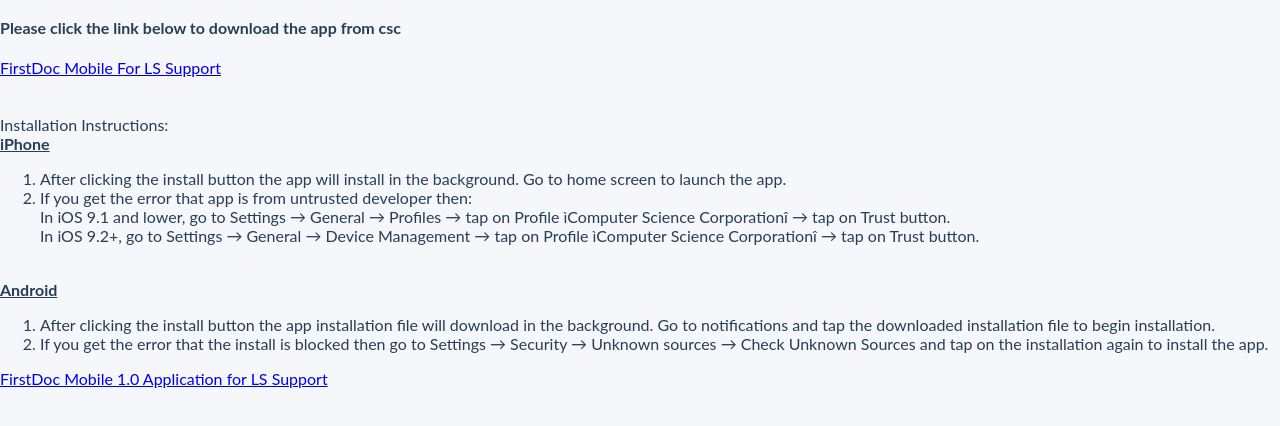
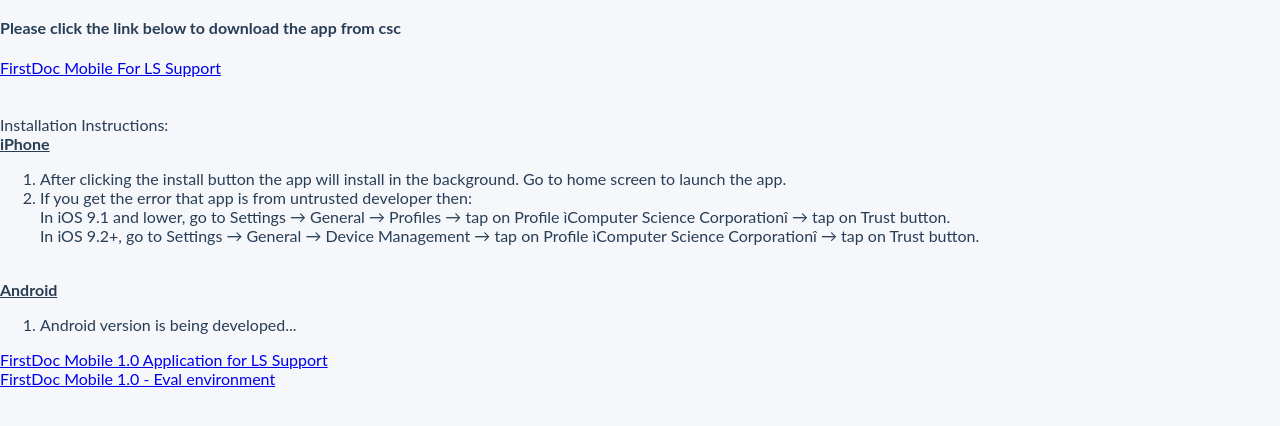
Before and after one commit to lssupport/lssupport, a website: page views/index.html in a window 1280 px wide. Shown: the part 80-506 px from the top of the page. Drawn offline with Linux system fonts and the light colour scheme.

Commit message:
Re Updates for Solgal
Re upload

```diff
--- a/views/index.html
+++ b/views/index.html
@@ -35,14 +35,13 @@
         <b><u>Android</u></b>
         <ol>
             <li>
-                After clicking the install button the app installation file will download in the background. Go to notifications and tap the downloaded installation file to begin installation.
-            </li>
-            <li>
-                If you get the error that the install is blocked then go to Settings &#8594; Security &#8594; Unknown sources &#8594; Check Unknown Sources and tap on the installation again to install the app.
+                Android version is being developed...
             </li>
         </ol>
     </div>
     <a href="itms-services://?action=download-manifest&url=https://lssupport.mybluemix.net/build/FDMobile.plist">FirstDoc Mobile 1.0 Application for LS Support</a>
+	</br>
+	<a href="itms-services://?action=download-manifest&url=https://lssupport.mybluemix.net/build/FDMobileSolGal.plist">FirstDoc Mobile 1.0 - Eval environment</a>
     <script type="text/javascript" src="scripts/detect.js"></script>
 </body>
 </html>
```
Also changed, not shown: 1 other file.
